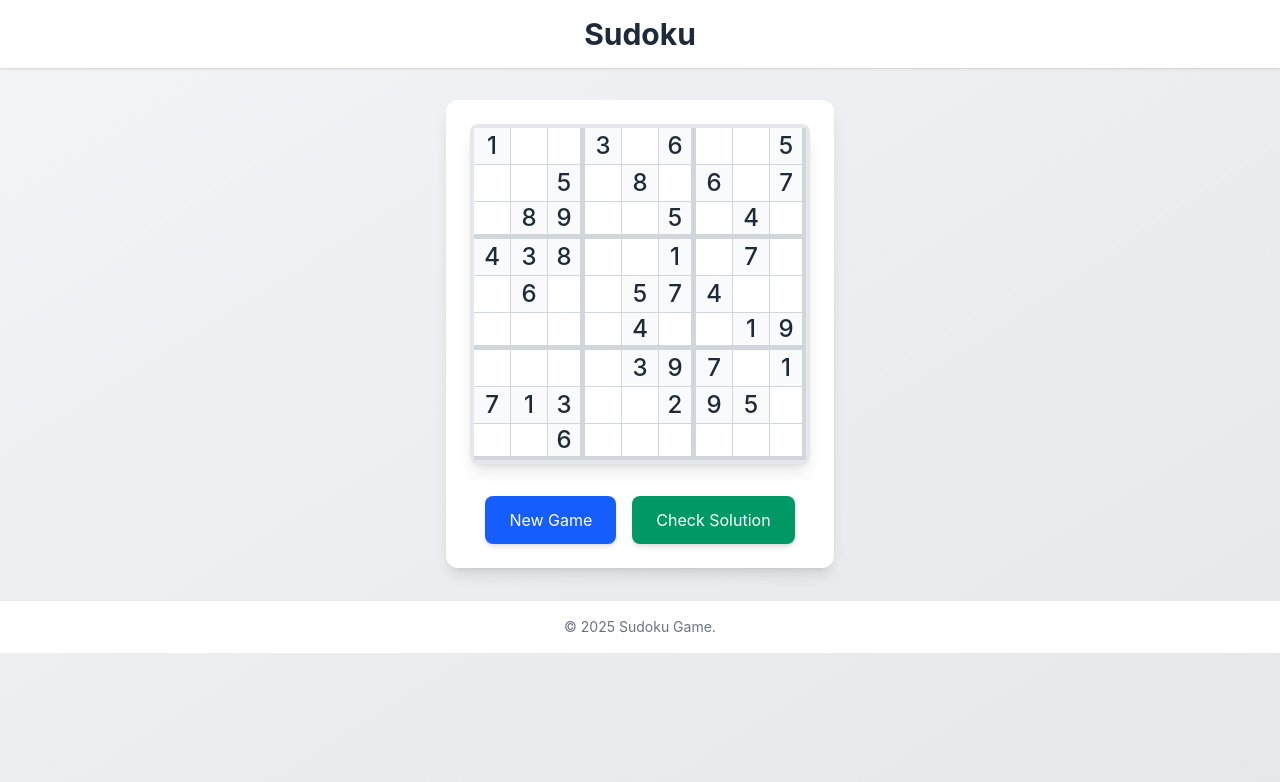
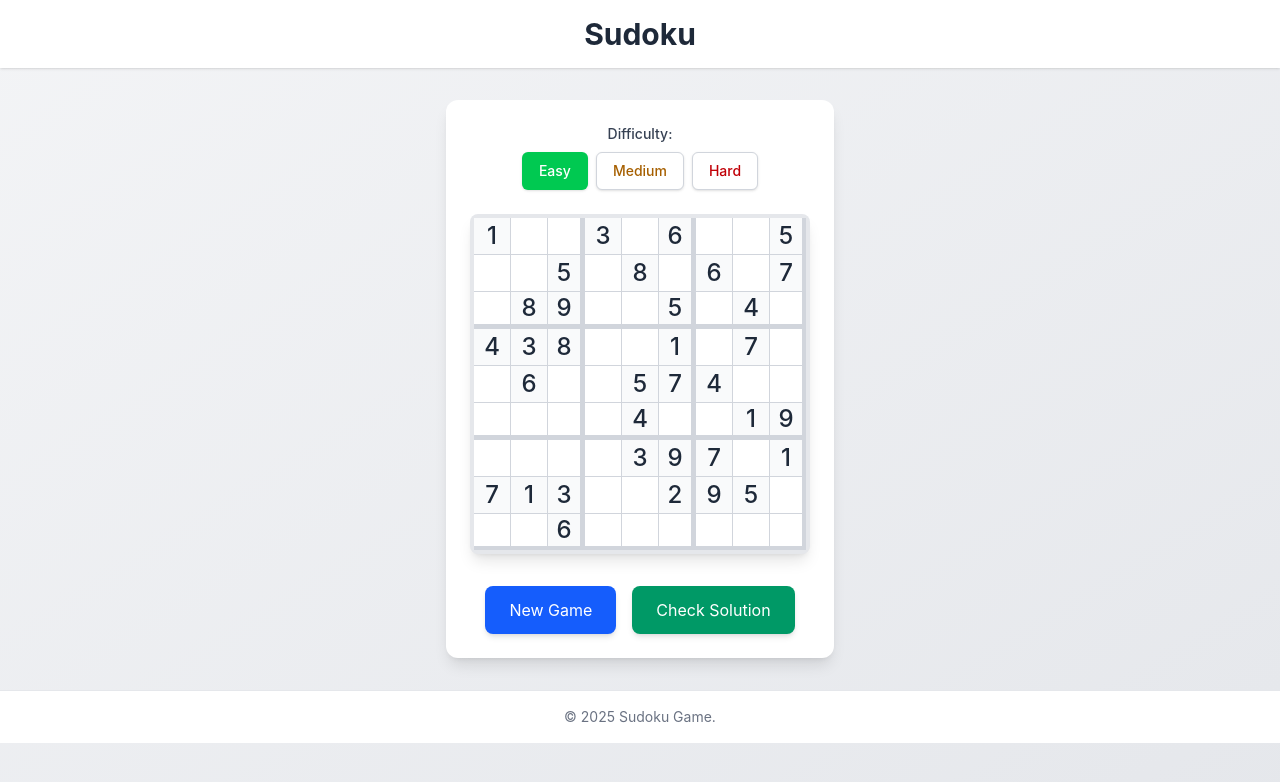
Before and after one commit to RieonaFernandes/Sudoku, a React app: page / in a window 1280 px wide. Shown: the top 782 px of the page. Built offline with nearby package versions, Linux system fonts and the light colour scheme; the HTML template or start-up script is replaced by a standard one.

Commit message:
feature: Generate new board based on difficulty.

```diff
--- /dev/null
+++ b/src/components/DifficultySelector.jsx
@@ -0,0 +1,70 @@
+import PropTypes from "prop-types";
+
+const DifficultySelector = ({ difficulty, setDifficulty }) => {
+  const difficulties = [
+    {
+      id: "easy",
+      label: "Easy",
+      colorClasses: {
+        selected: "bg-green-500 text-white ring-green-500",
+        unselected: "hover:bg-green-50 text-green-700",
+      },
+    },
+    {
+      id: "medium",
+      label: "Medium",
+      colorClasses: {
+        selected: "bg-yellow-500 text-white ring-yellow-500",
+        unselected: "hover:bg-yellow-50 text-yellow-700",
+      },
+    },
+    {
+      id: "hard",
+      label: "Hard",
+      colorClasses: {
+        selected: "bg-red-500 text-white ring-red-500",
+        unselected: "hover:bg-red-50 text-red-700",
+      },
+    },
+  ];
+
+  return (
+    <div className="flex flex-col items-center space-y-2 mb-6">
+      <span className="text-sm font-medium text-gray-700 mb-2">
+        Difficulty:
+      </span>
+      <div className="flex gap-2">
+        {difficulties.map(({ id, label, colorClasses }) => (
+          <button
+            key={id}
+            onClick={() => setDifficulty(id)}
+            className={`
+              px-4 py-2 rounded-md text-sm font-medium transition-all duration-200
+              focus:outline-none focus:ring-2 focus:ring-offset-2
+              border ${
+                difficulty === id ? "border-transparent" : "border-gray-300"
+              }
+              shadow-sm
+              ${
+                difficulty === id
+                  ? colorClasses.selected
+                  : `${colorClasses.unselected} bg-white`
+              }
+            `}
+            aria-label={`Select ${label} difficulty`}
+            aria-pressed={difficulty === id}
+          >
+            {label}
+          </button>
+        ))}
+      </div>
+    </div>
+  );
+};
+
+DifficultySelector.propTypes = {
+  difficulty: PropTypes.oneOf(["easy", "medium", "hard"]).isRequired,
+  setDifficulty: PropTypes.func.isRequired,
+};
+
+export default DifficultySelector;
--- a/src/components/SudokuGame.jsx
+++ b/src/components/SudokuGame.jsx
@@ -1,6 +1,7 @@
 import { useState, useEffect } from "react";
 import SudokuBoard from "./SudokuBoard";
 import GameControls from "./GameControls";
+import DifficultySelector from "./DifficultySelector";
 import { generateNewPuzzle } from "../utils/sudokuGenerator";
 
 const SudokuGame = () => {
@@ -77,6 +78,13 @@ const SudokuGame = () => {
 
   return (
     <div className="max-w-2xl mx-auto p-6 bg-white rounded-xl shadow-lg">
+      <div className="mb-6">
+        <DifficultySelector
+          difficulty={difficulty}
+          setDifficulty={setDifficulty}
+        />
+      </div>
+
       <SudokuBoard
         board={board}
         selectedCell={selectedCell}
```
